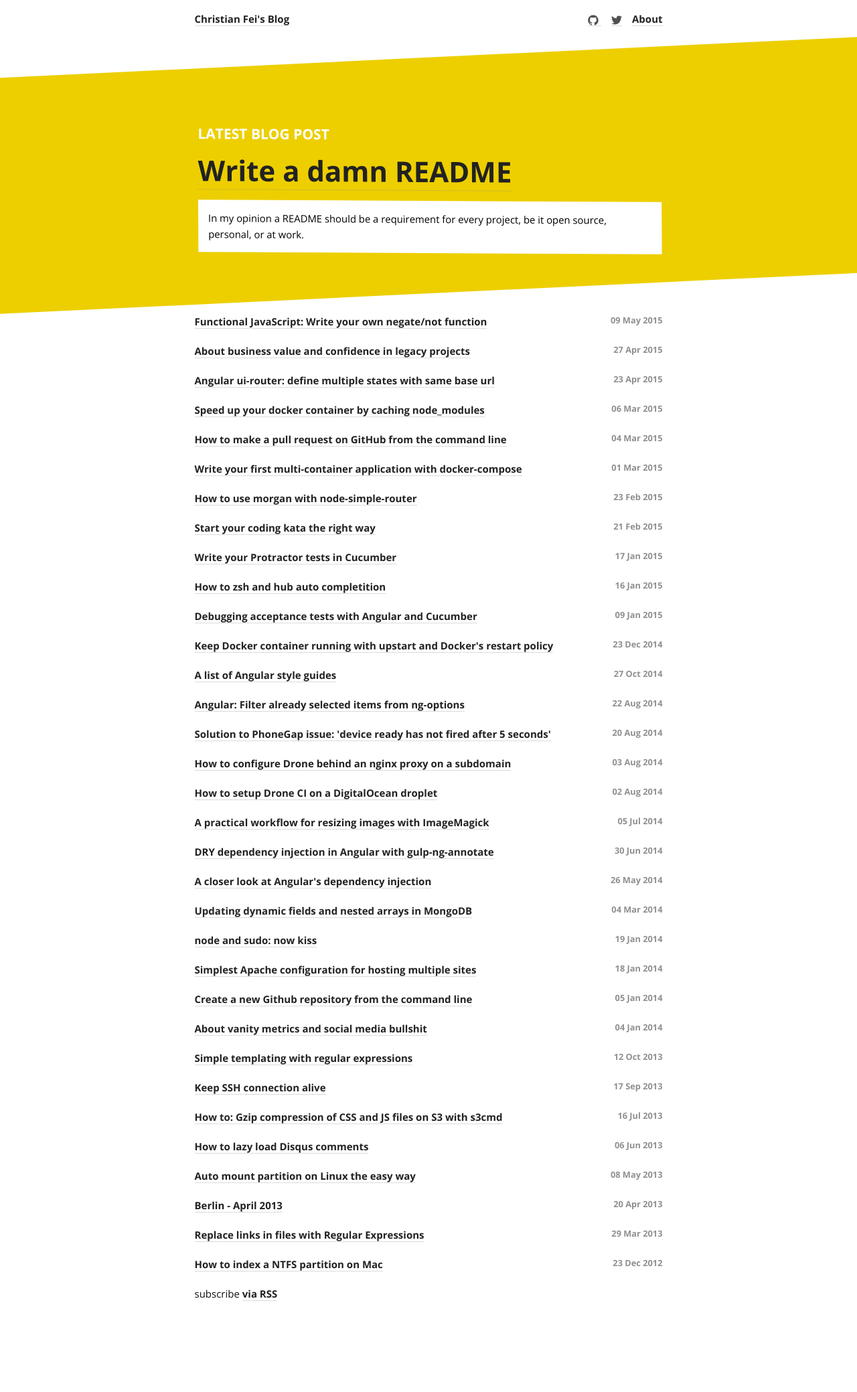
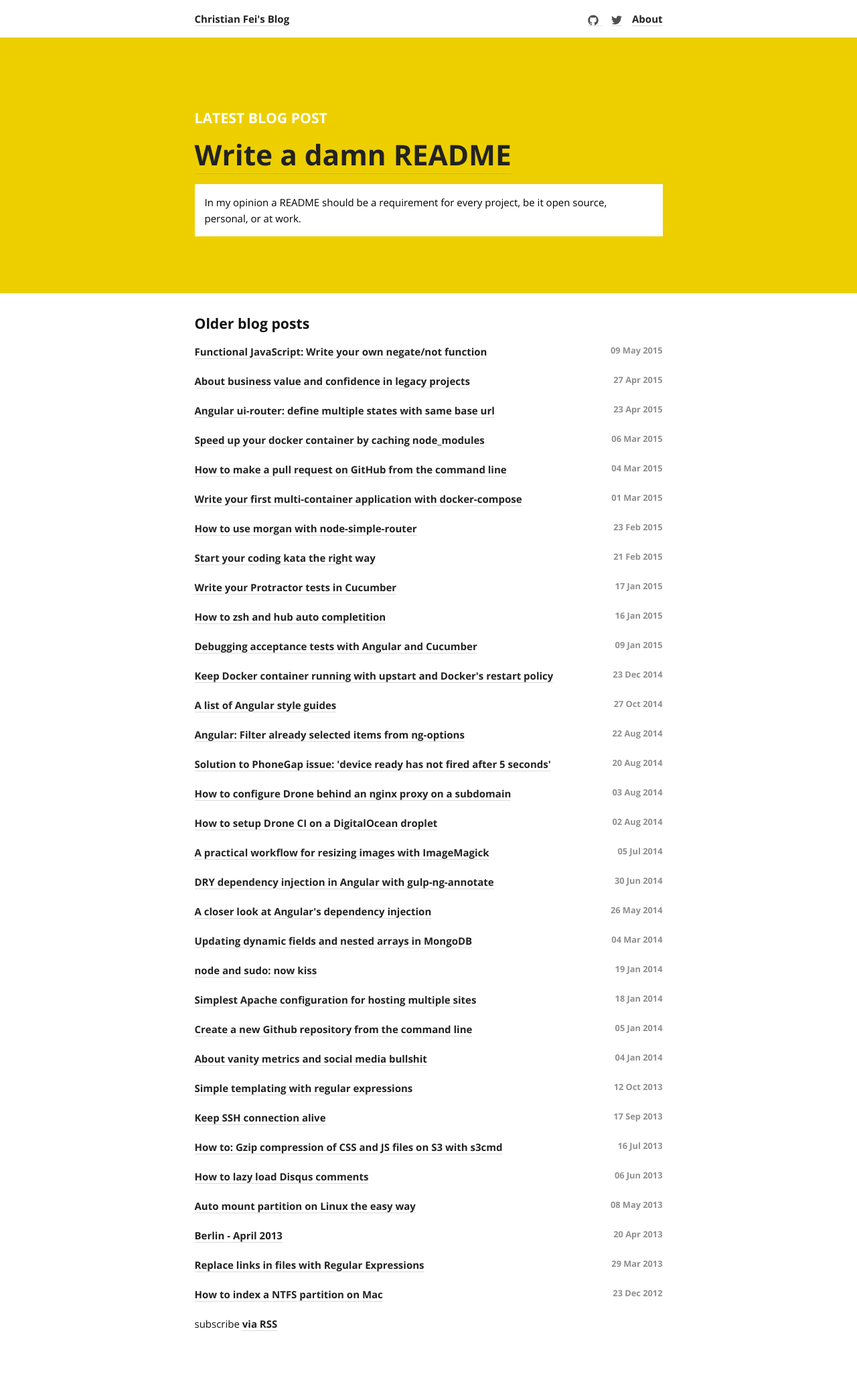
Before and after one commit to christian-fei/christian-fei.github.io-pandoc, a Jekyll site: the page built from index.html, in a window 1280 px wide. Shown: the whole page at 67% size. Built offline with Jekyll 4.4.1, drawn with Linux system fonts in a browser that asks for light colours; Markdown is read by kramdown in place of the engine named in the settings; comment, search, counter and statistics services are not loaded; before the commit the page ends 2034 px from its top, so only the background shows below that.

Commit message:
updated styles

```diff
--- a/_sass/_layout.scss
+++ b/_sass/_layout.scss
@@ -123,14 +123,14 @@ ul.block-list {
   background: $yellow-color;
   color: black;
 
-  padding: 4em .5em;
-  margin: 2em auto;
+  padding: 5em .5em;
+  margin: 0 auto 2em;
 
-  transform: scaleX(1.1) rotateZ(-$rotation-degrees);
+  // transform: scaleX(1.1) rotateZ(-$rotation-degrees);
 
-  .wrapper {
-    transform: translateY(5%) scaleX(0.9) rotateZ($rotation-degrees);
-  }
+  // .wrapper {
+  //   transform: translateY(5%) scaleX(0.9) rotateZ($rotation-degrees);
+  // }
 }
 
 
--- a/_sass/_typography.scss
+++ b/_sass/_typography.scss
@@ -81,8 +81,8 @@ a {
 
   &:hover, &:focus {
     font-weight: bold;
-    background-color: $yellow-color !important;
-    color: black !important;
+    background-color: $yellow-color;
+    color: black;
   }
 }
 
--- a/_sass/components/_ad.scss
+++ b/_sass/components/_ad.scss
@@ -6,15 +6,16 @@
   display: block;
   margin: 3em auto;
   width: 130px;
+  opacity: 0.5;
+
+  &:hover {
+    opacity: 1;
+  }
 
   @media all and (min-width: 1100px){
     position: absolute;
     top: 50px;
     left: -175px;
-
-    &:hover {
-      opacity: 1;
-    }
   }
 
   .carbon-img {
--- a/index.html
+++ b/index.html
@@ -20,6 +20,8 @@ layout: default
     <script async type="text/javascript" src="//cdn.carbonads.com/carbon.js?zoneid=1673&serve=C6AILKT&placement=christianfeininja" id="_carbonads_js"></script>
   </div>
 
+  <h4>Older blog posts</h4>
+
   <ul class="block-list">
     {% for post in site.posts offset:1 %}
       <li>
```
